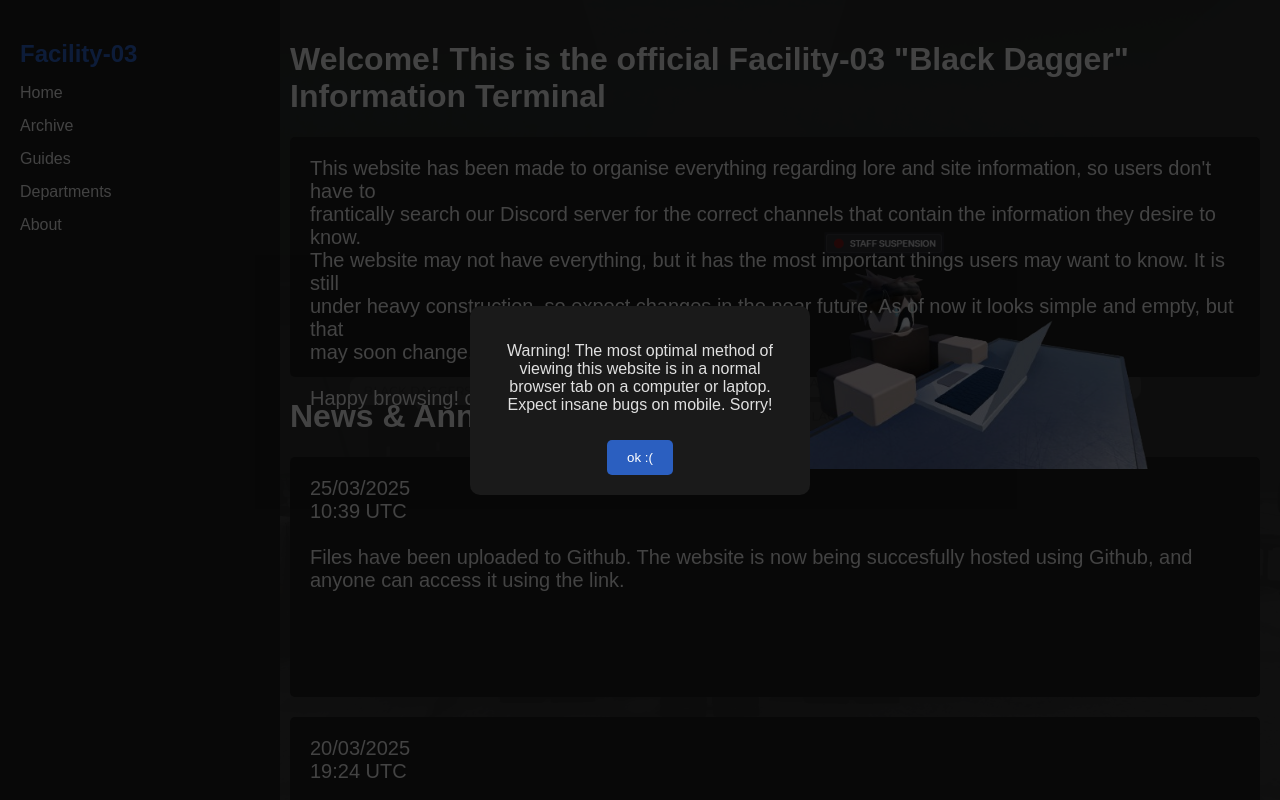
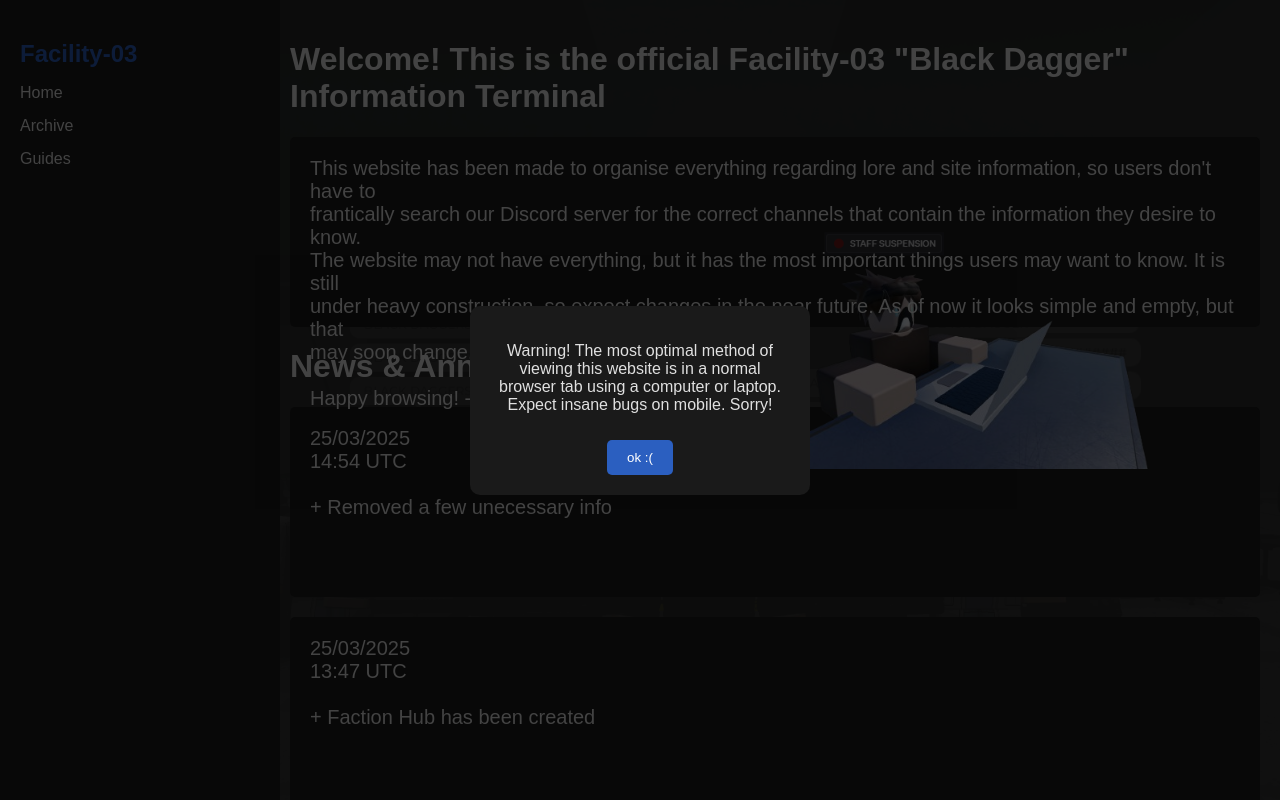
Before and after one commit to axilonis/blackdagger.github.io, a plain HTML site: page index.html in a window 1280 px wide. Shown: the top 800 px of the page. Drawn offline with Linux system fonts and the light colour scheme.

Commit message:
Update index.html

```diff
--- a/index.html
+++ b/index.html
@@ -65,7 +65,7 @@
             margin-bottom: 20px;
         }
         .news-box {
-            height: 200px;
+            height: 150px;
             font-size: 20px;
         }
         .archive-box {
@@ -134,8 +134,6 @@
             document.getElementById('home').style.display = 'none';
             document.getElementById('archive').style.display = 'none';
             document.getElementById('guides').style.display = 'none';
-            document.getElementById('departments').style.display = 'none';
-            document.getElementById('about').style.display = 'none';
             document.getElementById(page).style.display = 'block';
         }
         function closePopup() {
@@ -149,7 +147,7 @@
 <body>
     <div class="popup-overlay" id="popup-overlay">
         <div class="popup">
-            <p>Warning! The most optimal method of viewing this website is in a normal browser tab on a computer or laptop. Expect insane bugs on mobile. Sorry!</p>
+            <p>Warning! The most optimal method of viewing this website is in a normal browser tab using a computer or laptop. Expect insane bugs on mobile. Sorry!</p>
             <button onclick="closePopup()">ok :(</button>
         </div>
     </div>
@@ -160,19 +158,19 @@
             <li><a onclick="showPage('home')">Home</a></li>
             <li><a onclick="showPage('archive')">Archive</a></li>
             <li><a onclick="showPage('guides')">Guides</a></li>
-            <li><a onclick="showPage('departments')">Departments</a></li>
-            <li><a onclick="showPage('about')">About</a></li>
         </ul>
     </div>
     <div class="content">
         <div id="home">
             <h1>Welcome! This is the official Facility-03 "Black Dagger" Information Terminal </h1>
-            <div class="news-box">This website has been made to organise everything regarding lore and site information, so users don't have to <br>frantically search our Discord server for the correct channels that contain the information they desire to know. <br>The website may not have everything, but it has the most important things users may want to know. It is still <br>under heavy construction, so expect changes in the near future. As of now it looks simple and empty, but that <br>may soon change.<br><br>Happy browsing! coded by axilonis :D
+            <div class="news-box">This website has been made to organise everything regarding lore and site information, so users don't have to <br>frantically search our Discord server for the correct channels that contain the information they desire to know. <br>The website may not have everything, but it has the most important things users may want to know. It is still <br>under heavy construction, so expect changes in the near future. As of now it looks simple and empty, but that <br>may soon change.<br><br>Happy browsing! -- axilonis
             <img src="andrew-crying.png" alt="" class="small-image">
             </div>
             <h1>News & Announcements</h1>
-            <div class="news-box">25/03/2025 <br>10:39 UTC <br> <br>Files have been uploaded to Github. The website is now being succesfully hosted using Github, and anyone can access it using the link.</div>
-            <div class="news-box">20/03/2025 <br>19:24 UTC <br> <br>Development for this website has begun.</div>
+            <div class="news-box">25/03/2025 <br>14:54 UTC <br> <br>+ Removed a few unecessary info</div>
+            <div class="news-box">25/03/2025 <br>13:47 UTC <br> <br>+ Faction Hub has been created</div>
+            <div class="news-box">25/03/2025 <br>10:39 UTC <br> <br>+ Files have been uploaded to Github. The website is now being succesfully hosted using Github, and anyone can access it using the link</div>
+            <div class="news-box">20/03/2025 <br>19:24 UTC <br> <br>+ Development for this website has begun</div>
         </div>
         <div id="archive" style="display: none;">
             <h1>Archive</h1>
```
